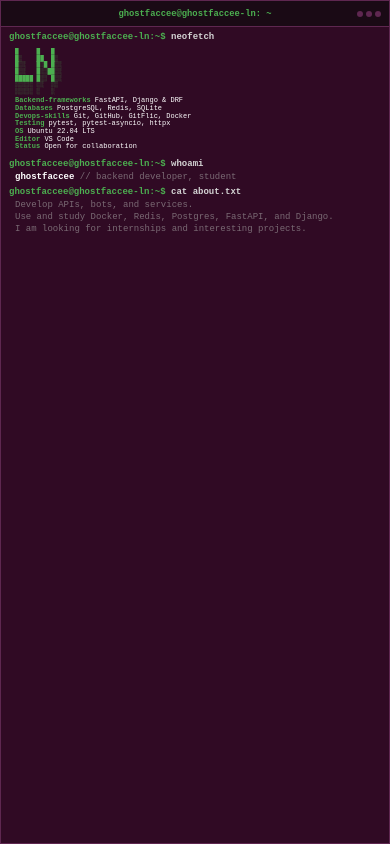
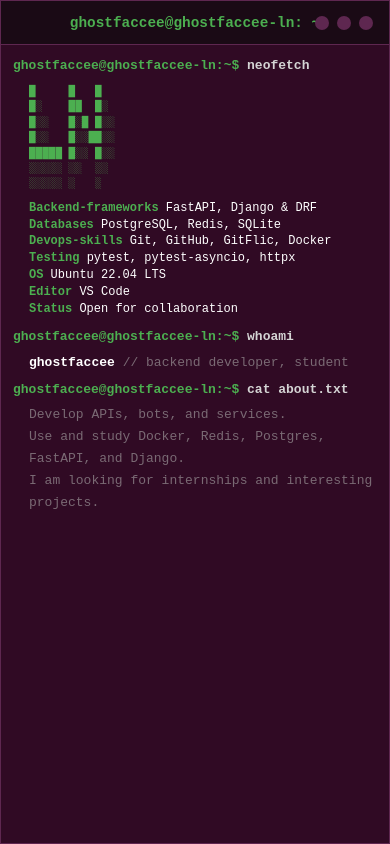
Before and after one commit to ghostfaccee/ghostfaccee.github.io, a plain HTML site: page index.html in a window 390 px wide. Drawn offline with Linux system fonts and the light colour scheme.

Commit message:
Update index.html

```diff
--- a/index.html
+++ b/index.html
@@ -73,6 +73,7 @@
             flex-direction: column;
             font-size: 15px;
             line-height: 1.7;
+            padding-bottom: 30px;
         }
         .line {
             margin-bottom: 2px;
@@ -132,6 +133,20 @@
             0%, 100% { opacity: 1; }
             50% { opacity: 0; }
         }
+        @media (max-width: 768px) {
+            .terminal-body {
+                padding: 14px 16px 12px 16px;
+                font-size: 14px;
+                padding-bottom: 40px;
+            }
+        }
+        @media (max-width: 480px) {
+            .terminal-body {
+                padding: 10px 12px 8px 12px;
+                font-size: 13px;
+                padding-bottom: 50px;
+            }
+        }
         ::-webkit-scrollbar {
             width: 4px;
             background: #300a24;
@@ -168,94 +183,20 @@
             padding: 4px 0;
         }
         @media (max-width: 768px) {
-            .terminal-header {
-                padding: 6px 10px;
-                min-height: 32px;
-            }
-            .terminal-title {
-                font-size: 0.65rem;
-            }
-            .dot {
-                width: 8px;
-                height: 8px;
-            }
-            .terminal-dots {
-                gap: 4px;
-                right: 10px;
-            }
-            .terminal-body {
-                padding: 8px 10px 6px 10px;
-                font-size: 11px;
-                line-height: 1.4;
-            }
-            .line {
-                line-height: 1.4;
-                margin-bottom: 1px;
-            }
-            .output {
-                padding-left: 8px;
-                line-height: 1.4;
-            }
-            .cursor-blink {
-                width: 7px;
-                height: 14px;
-            }
             .neofetch-container {
                 flex-direction: column;
-                gap: 4px;
+                gap: 8px;
             }
             .neofetch-ascii {
-                font-size: 8px;
-                line-height: 1.2;
+                font-size: 11px;
             }
             .neofetch-info {
-                font-size: 9px;
-                line-height: 1.2;
+                font-size: 12px;
             }
         }
-        @media (max-width: 480px) {
-            .terminal-header {
-                padding: 4px 8px;
-                min-height: 26px;
-            }
-            .terminal-title {
-                font-size: 0.55rem;
-            }
-            .dot {
-                width: 6px;
-                height: 6px;
-            }
-            .terminal-dots {
-                gap: 3px;
-                right: 8px;
-            }
+        @supports (-webkit-touch-callout: none) {
             .terminal-body {
-                padding: 5px 8px 4px 8px;
-                font-size: 9px;
-                line-height: 1.3;
-            }
-            .line {
-                line-height: 1.3;
-                margin-bottom: 0.5px;
-            }
-            .output {
-                padding-left: 6px;
-                line-height: 1.3;
-            }
-            .cursor-blink {
-                width: 5px;
-                height: 11px;
-            }
-            .neofetch-ascii {
-                font-size: 6px;
-                line-height: 1.1;
-            }
-            .neofetch-info {
-                font-size: 7px;
-                line-height: 1.1;
-            }
-            .neofetch-container {
-                gap: 2px;
+                padding-bottom: 60px !important;
             }
         }
     </style>
@@ -354,7 +295,9 @@
                 <span class="cursor-blink" id="finalCursor"></span>
             `;
             terminalBody.appendChild(line);
-            terminalBody.scrollTop = terminalBody.scrollHeight;
+            setTimeout(() => {
+                terminalBody.scrollTop = terminalBody.scrollHeight;
+            }, 50);
         }
 
         function typeCommand(line, command, callback) {
@@ -393,6 +336,15 @@
             });
         }
 
+        function scrollToBottom() {
+            setTimeout(() => {
+                terminalBody.scrollTop = terminalBody.scrollHeight;
+            }, 100);
+        }
+
+        window.addEventListener('resize', scrollToBottom);
+        window.addEventListener('load', scrollToBottom);
+
         setTimeout(processNextCommand, 300);
     </script>
 </body>
```
